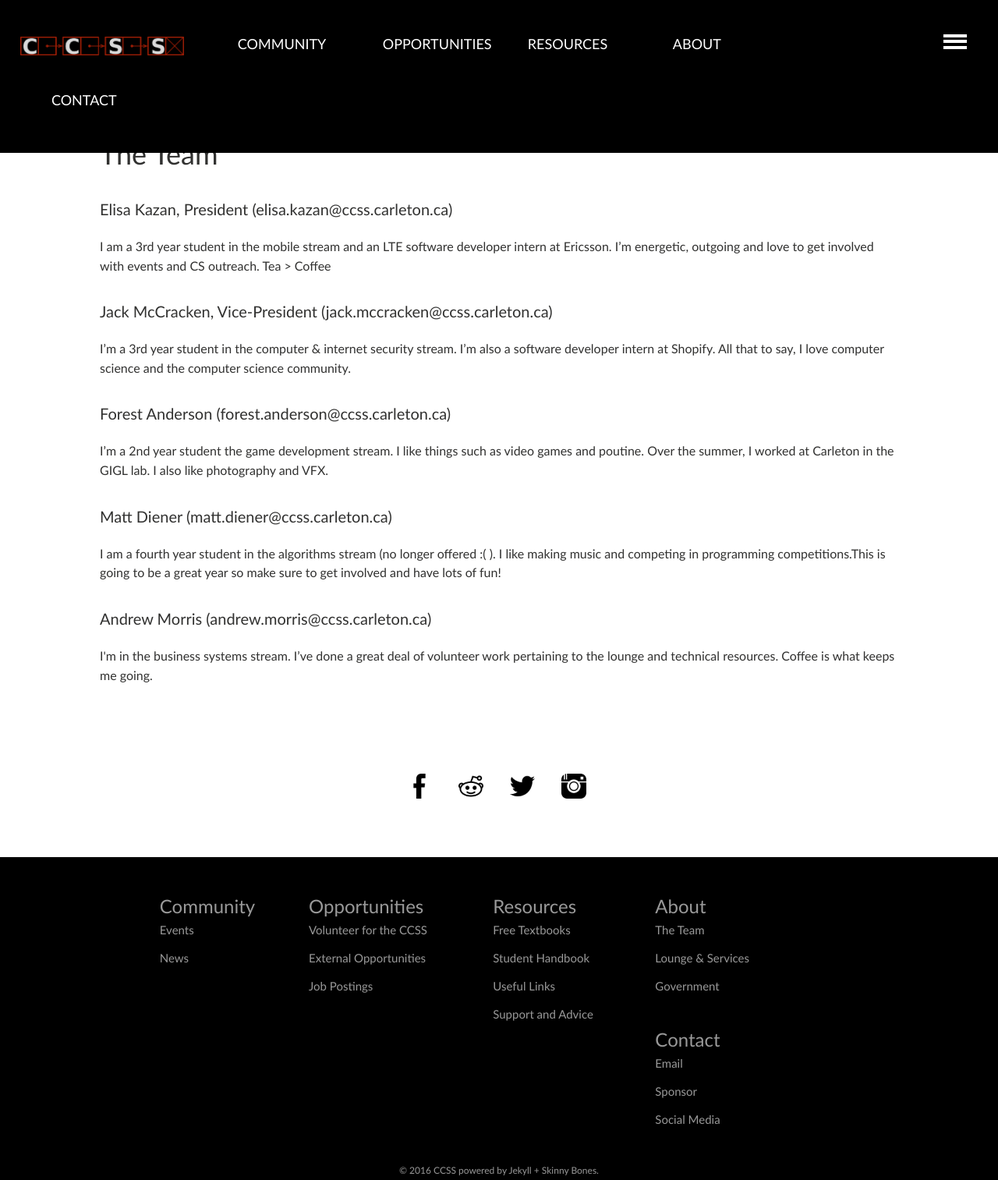
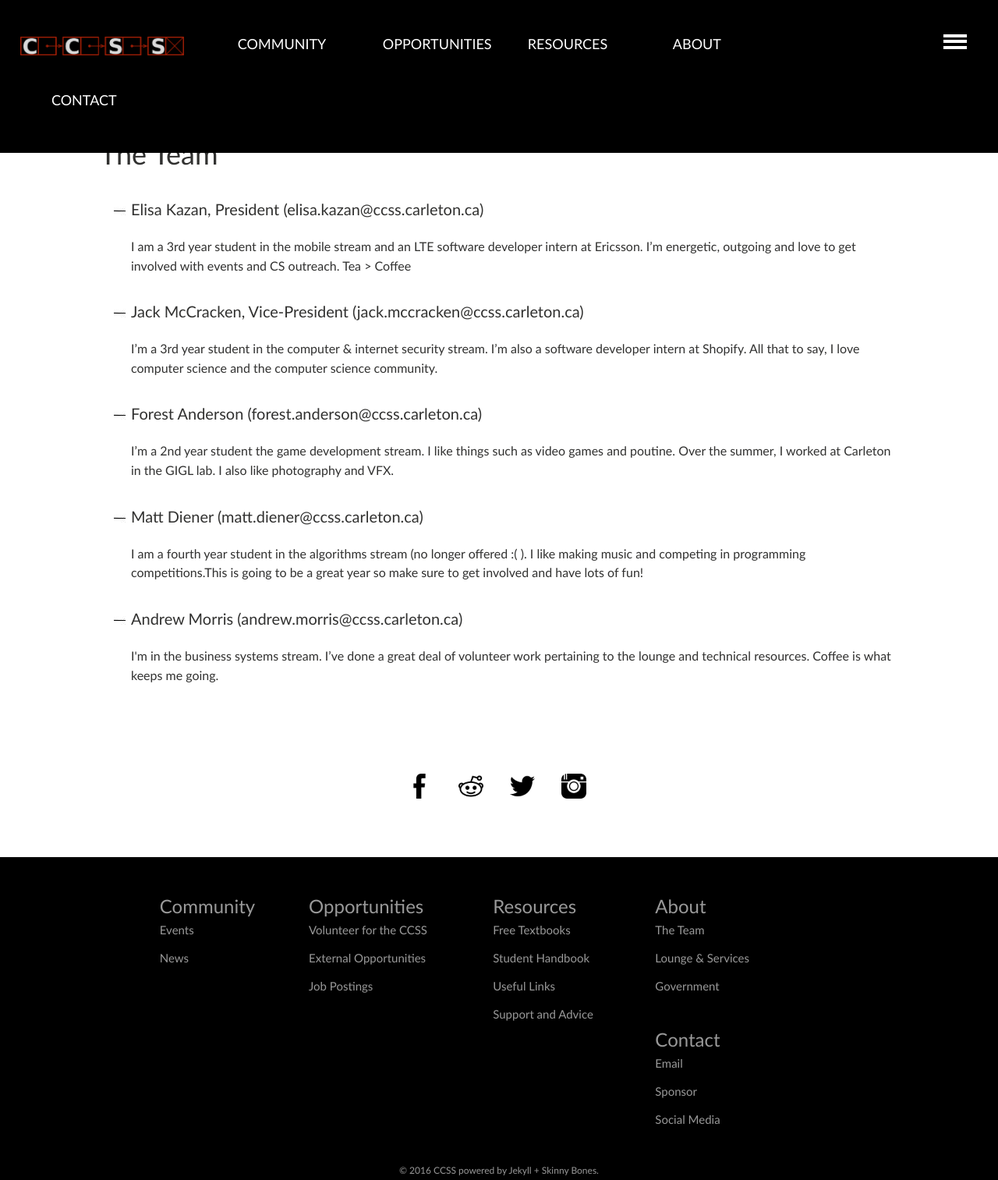
Before and after one commit to brittnylapierre/ccss_web, a Jekyll site: the page built from about/team/index.md, in a window 1280 px wide. Shown: the whole page at 78% size. Built offline with Jekyll 4.4.1, drawn with Linux system fonts in a browser that asks for light colours.

Commit message:
Updated index.md

```diff
--- a/about/team/index.md
+++ b/about/team/index.md
@@ -6,18 +6,28 @@ published: true
 ---
 <div class='content-wrap'>
   <h1>The Team</h1>
-  <h5>Elisa Kazan, President (elisa.kazan@ccss.carleton.ca)</h5>
-  <p>I am a 3rd year student in the mobile stream and an LTE software developer intern at Ericsson. I’m energetic, outgoing and love to get involved with events and CS outreach. Tea > Coffee</p>
+  <ul>
+  	<li>
+    	<h5>Elisa Kazan, President (elisa.kazan@ccss.carleton.ca)</h5>
+  		<p>I am a 3rd year student in the mobile stream and an LTE software developer intern at Ericsson. I’m energetic, outgoing and love to get involved with events and CS outreach. Tea > Coffee</p>
+    </li>
 
-  <h5>Jack McCracken, Vice-President (jack.mccracken@ccss.carleton.ca)</h5>
-  <p>I’m a 3rd year student in the computer & internet security stream. I’m also a software developer intern at Shopify. All that to say, I love computer science and the computer science community.</p>
+  	<li>
+    	<h5>Jack McCracken, Vice-President (jack.mccracken@ccss.carleton.ca)</h5>
+  		<p>I’m a 3rd year student in the computer & internet security stream. I’m also a software developer intern at Shopify. All that to say, I love computer science and the computer science community.</p>
+    </li>
 
-  <h5>Forest Anderson (forest.anderson@ccss.carleton.ca)</h5>
-  <p>I’m a 2nd year student the game development stream. I like things such as video games and poutine. Over the summer, I worked at Carleton in the GIGL lab. I also like photography and VFX.</p>
-
-  <h5>Matt Diener (matt.diener@ccss.carleton.ca)</h5>
-  <p>I am a fourth year student in the algorithms stream (no longer offered :( ). I like making music and competing in programming competitions.This is going to be a great year so make sure to get involved and have lots of fun!</p>
-
-  <h5>Andrew Morris (andrew.morris@ccss.carleton.ca)</h5>
-  <p>I'm in the business systems stream. I’ve done a great deal of volunteer work pertaining to the lounge and technical resources. Coffee is what keeps me going.</p>
+  	<li>
+    	<h5>Forest Anderson (forest.anderson@ccss.carleton.ca)</h5>
+  		<p>I’m a 2nd year student the game development stream. I like things such as video games and poutine. Over the summer, I worked at Carleton in the GIGL lab. I also like photography and VFX.</p>
+    </li>
+  	<li>
+  		<h5>Matt Diener (matt.diener@ccss.carleton.ca)</h5>
+  		<p>I am a fourth year student in the algorithms stream (no longer offered :( ). I like making music and competing in programming competitions.This is going to be a great year so make sure to get involved and have lots of fun!</p>
+  	</li>
+  	<li>
+    	<h5>Andrew Morris (andrew.morris@ccss.carleton.ca)</h5>
+  		<p>I'm in the business systems stream. I’ve done a great deal of volunteer work pertaining to the lounge and technical resources. Coffee is what keeps me going.</p>
+  	</li>
+  </ul>
 </div>
```
